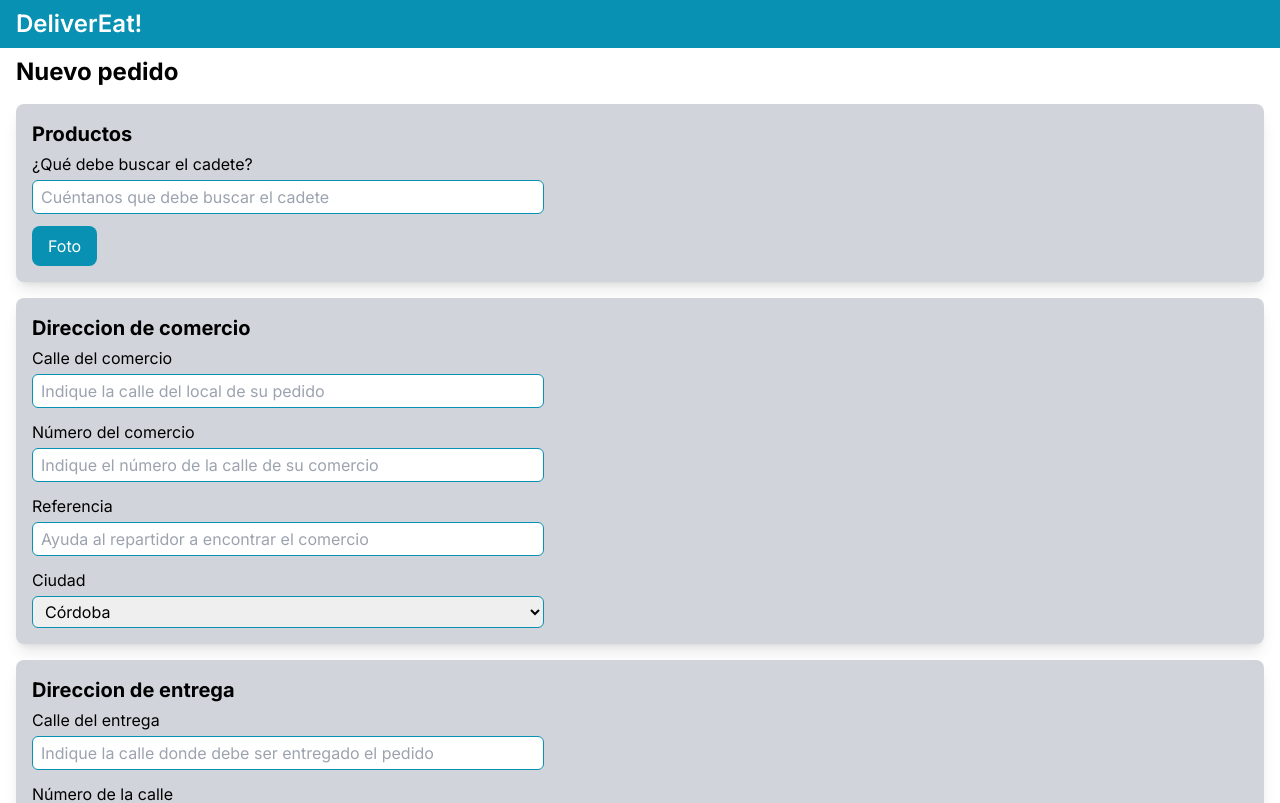
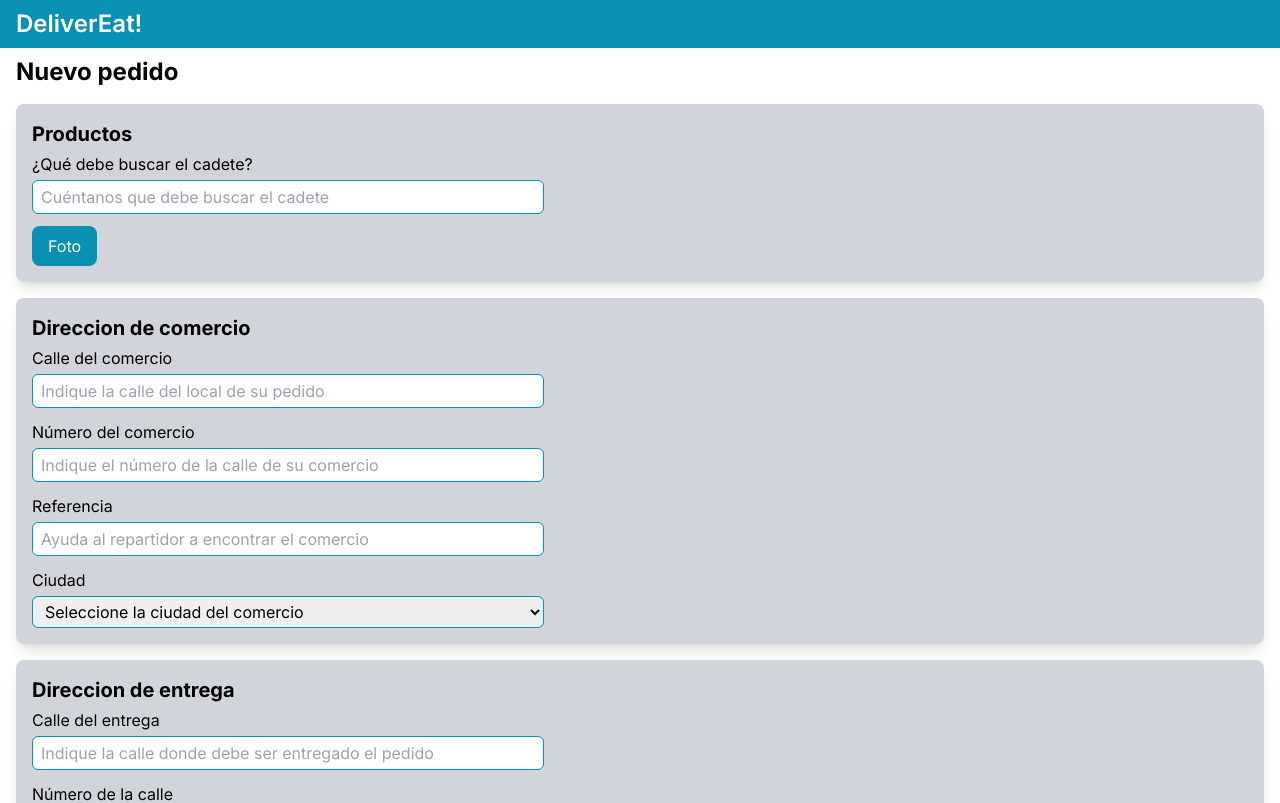
Before and after one commit to andybardagi/TP6-ICSW, a Next.js app: page /order/new in a window 1280 px wide. Shown: the top 803 px of the page. Built offline with nearby package versions, Linux system fonts and the light colour scheme.

Commit message:
Placeholder

```diff
--- a/src/components/forms/SelectField.tsx
+++ b/src/components/forms/SelectField.tsx
@@ -21,9 +21,13 @@ export default function SelectField<T>({
       <label>{label}</label>
       <select
         className="border border-cyan-600 max-w-lg px-2 py-1 rounded-md"
-        placeholder={placeholder}
         onChange={(event) => onChange(event.target.value)}
       >
+        {placeholder && (
+          <option value="" disabled selected>
+            {placeholder}
+          </option>
+        )}
         {data.map((item) => (
           <option key={keyExtractor(item)} value={keyExtractor(item)}>
             {render(item)}
```
